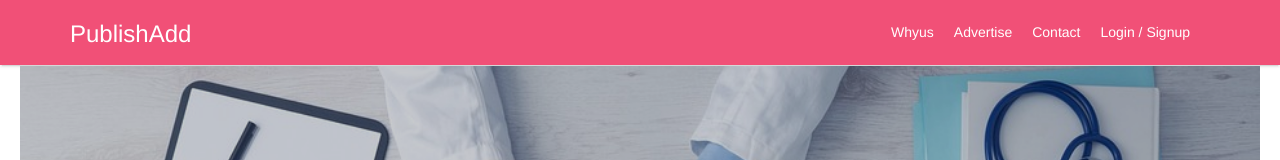
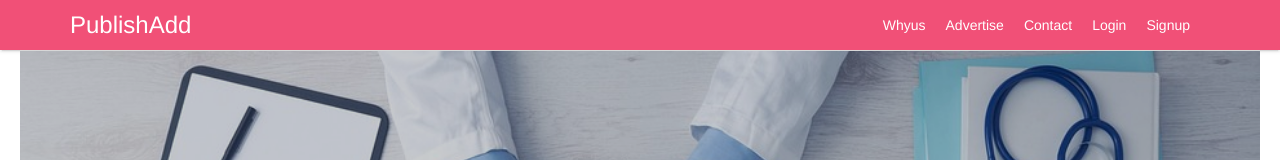
Before and after one commit to Bhavyashree-P-B/new-project, an Angular app: page / in a window 1280 px wide. Shown: the top 160 px of the page. Built offline with nearby package versions, Linux system fonts and the light colour scheme; what angular2-google-maps would draw is missing.

Commit message:
contact hidden, header size,

```diff
--- a/src/app/app.component.css
+++ b/src/app/app.component.css
@@ -1,6 +1,6 @@
 .docbar {
-    height: 65px;
-    line-height: 65px;
+    height: 50px;
+    line-height: 50px;
     background-color: #f15077;
     color: #FFF;
     box-shadow: rgba(0, 0, 0, 0.0470588) 0px 2px 2px 0px, rgba(0, 0, 0, 0.0784314) 0px 3px 1px -2px, rgba(0, 0, 0, 0.0784314) 0px 1px 5px 0px;
--- a/src/app/app.component.html
+++ b/src/app/app.component.html
@@ -1,7 +1,7 @@
 <div id="wrapper">
 
     <!--<app-navbar> </app-navbar>-->
-
+    <!--<span *ngIf="true">HEllo</span>-->
     <div class="docbar">
         <!--<a href="javascript:void(0)" class="btn btn-default" id="menu-toggle">
             <div></div>
@@ -9,12 +9,13 @@
             <div></div>
         </a>-->
         <div class="container">
-            <h3 style="margin: 0px;line-height: 68px;float: left"><a href="#" style="color: white; text-decoration: none;">PublishAdd</a></h3>
+            <h3 style="margin: 0px;line-height: 50px;float: left"><a href="#" style="color: white; text-decoration: none;">PublishAdd</a></h3>
             <ul class="docmenu">
                 <li><a href="#">Whyus</a></li>
                 <li><a href="#">Advertise</a></li>
                 <li><a href="#">Contact</a></li>
-                <li><a href="#">Login / Signup</a></li>
+                <li><a href="#">Login</a></li>
+                <li><a href="#">Signup</a></li>
             </ul>
         </div>
     </div>
--- a/src/app/component/dashboard/dashboard.component.css
+++ b/src/app/component/dashboard/dashboard.component.css
@@ -8,9 +8,10 @@ a.category-list {
     background-color: #DADADA;
 }
 
-.dash-category {
+
+/*.dash-category {
     padding: 10px 15px;
-}
+}*/
 
 .header-bg {
     min-height: 400px;
@@ -116,3 +117,28 @@ a.category-list {
         padding-left: none !important;
     }
 }
+
+
+/*
+
+.contact-wrapper {}
+
+.contact-wrapper input,
+.contact-wrapper textarea {
+    margin-bottom: 20px;
+    height: 50px;
+    line-height: 50px;
+}
+
+.contact-wrapper .header-bg .shader {
+    background-color: rgba(1, 1, 1, 0.7);
+}
+
+.contact-wrapper .header-bg .contact-caption {
+    color: white;
+    position: absolute;
+    width: 100%;
+    top: 100px;
+}
+
+*/
```
Also changed, not shown: src/app/component/dashboard/dashboard.component.html (+34 -21 lines), src/assets/images/tumkurmap.png (added).
